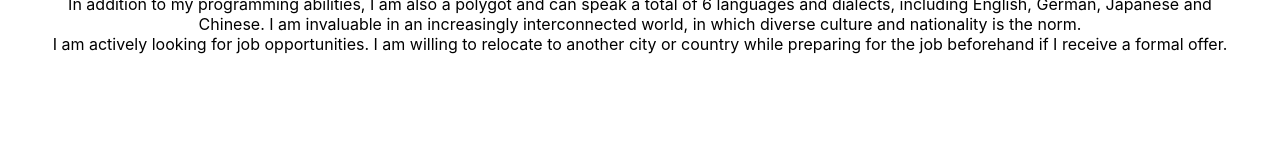
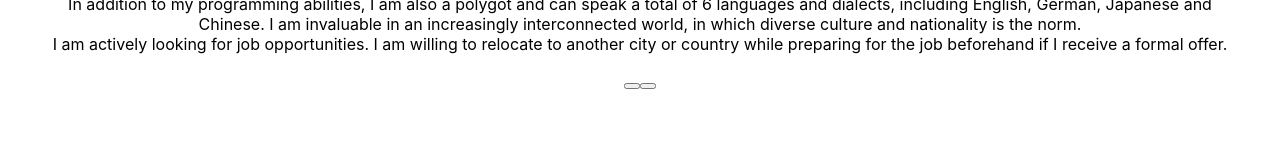
Before and after one commit to Hasuzawa/Homepage, a React (Create React App) app: page / in a window 1280 px wide. Shown: the part 434-594 px from the top of the page. Built offline with nearby package versions, Linux system fonts and the light colour scheme; the HTML template or start-up script is replaced by a standard one.

Commit message:
gallery component prototype

```diff
--- a/src/Components/block.css
+++ b/src/Components/block.scss
@@ -28,3 +28,15 @@
 
 /* display: grid could be a better choice
 /*flex-basis is not working as intended */
+
+
+/*******************/
+
+.gallery button{
+    color: black;
+
+
+    &:hover{
+        color: red;
+    }
+}
--- a/src/Components/blocks.jsx
+++ b/src/Components/blocks.jsx
@@ -1,5 +1,5 @@
 import React from "react";
-import "./block.css";
+import "./block.scss";
 
 export function Job(props){
     return (
@@ -25,21 +25,54 @@ export class Gallery extends React.Component{
     constructor(props){
         super(props);
 
+        //testing
+        console.log("testing");
+        console.log(props);
+        console.log(props.photos.photo_0.caption);
+        console.log(props.photos["photo_0"].caption);
+
+
+
         var numberOfPhoto = 0;
         //probably pass JS object as photos into this component
-        numberOfPhoto = this.props.photos.legnth;
+        numberOfPhoto = Object.keys(props.photos).length;
         console.log(numberOfPhoto);
 
-        this.state = {selectedPhoto: 0};
+        if (numberOfPhoto <= 0){
+            throw TypeError("cannot create gallery with improper amount of photo: {0}".format(numberOfPhoto));
+        }
 
+        this.state = {selectedIndex: 0};
+
+        this.handleClick = this.handleClick.bind(this);
         this.renderImage = this.renderImage.bind(this);
     }
 
+
+
+
+    handleClick(e){
+        var change = 0;
+        switch(e.target.id){
+            case "+": change = 1;
+            case "-": change = -1;
+            default: break;
+        }
+        console.log(change);
+
+        var newIndex = this.state.selectedIndex + change;
+
+        console.log(newIndex);
+
+
+    }
+
+
     renderImage(){
+        //list jsx render
         return(
             <>
                 <img />
-                <span>photo's caption</span>
             </>
         );
     }
@@ -47,8 +80,13 @@ export class Gallery extends React.Component{
 
     render(){
         return(
-            <div>
+            <div className="gallery">
                 {this.renderImage()}
+
+                {/* a pair of > and < for the buttons */}
+                <button id="+"></button>
+                <button id="-"></button>
+                <span></span>
                 {/* image */}
                 {/* 2 arrow that pop up when hovered over photo */}
             </div>
--- a/src/Components/contents.jsx
+++ b/src/Components/contents.jsx
@@ -1,6 +1,9 @@
 import React from "react";
 import {Job} from "./blocks.jsx";
 import "./style.scss";
+
+import {Gallery} from "./blocks.jsx"
+import { language_English_photos } from "./photos.js";
 
 
 export function Introduction (){
@@ -22,6 +25,9 @@ export function Introduction (){
                 <br />
                 I am actively looking for job opportunities. I am willing to relocate to another city or country while preparing for the job beforehand if I receive a formal offer.
             </p>
+            <Gallery
+                photos={language_English_photos}
+            />
         </div>
     );
 }
--- a/src/Components/enum.js
+++ b/src/Components/enum.js
@@ -1,4 +1,3 @@
-//not used now
 
 export const TabIndex = Object.freeze({
     introduction: 0,
--- /dev/null
+++ b/src/Components/photos.js
@@ -0,0 +1,19 @@
+export const language_English_photos = Object.freeze({
+    photo_0: {
+        id: 0,
+        url: "",
+        caption: "TOEIC score"
+    },
+    photo_1: {
+        id: 1,
+        url: "",
+        caption: "The most challenging English in Japan"
+    },
+    photo_2: {
+        id: 2,
+        url: "",
+        caption: ""
+    }
+
+
+});
--- a/src/Components/style.scss
+++ b/src/Components/style.scss
@@ -142,6 +142,7 @@ $banner-height: 95px;
 .project{
     margin: 10px;
     border: 1px solid black;
+    padding: 4px;
 }
 
 
```
